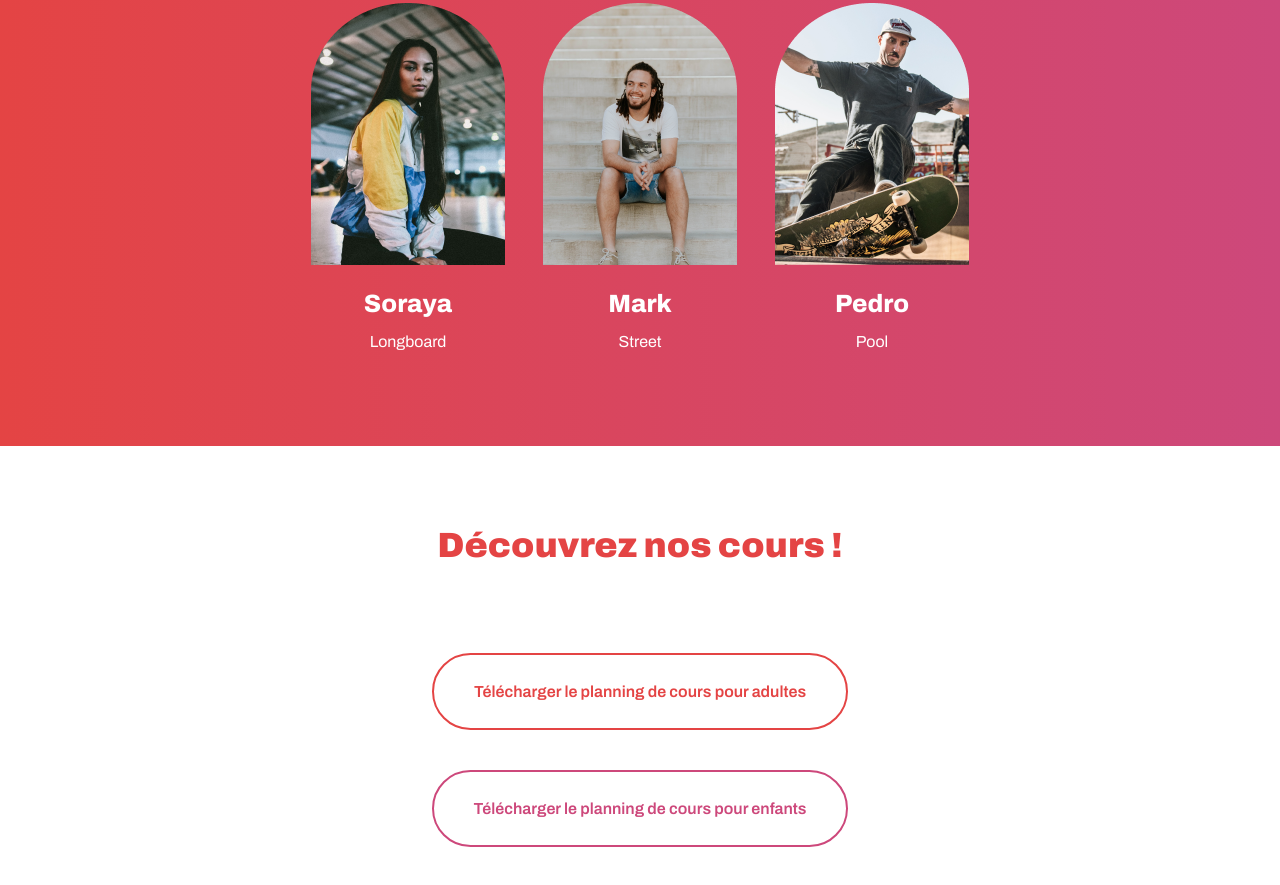
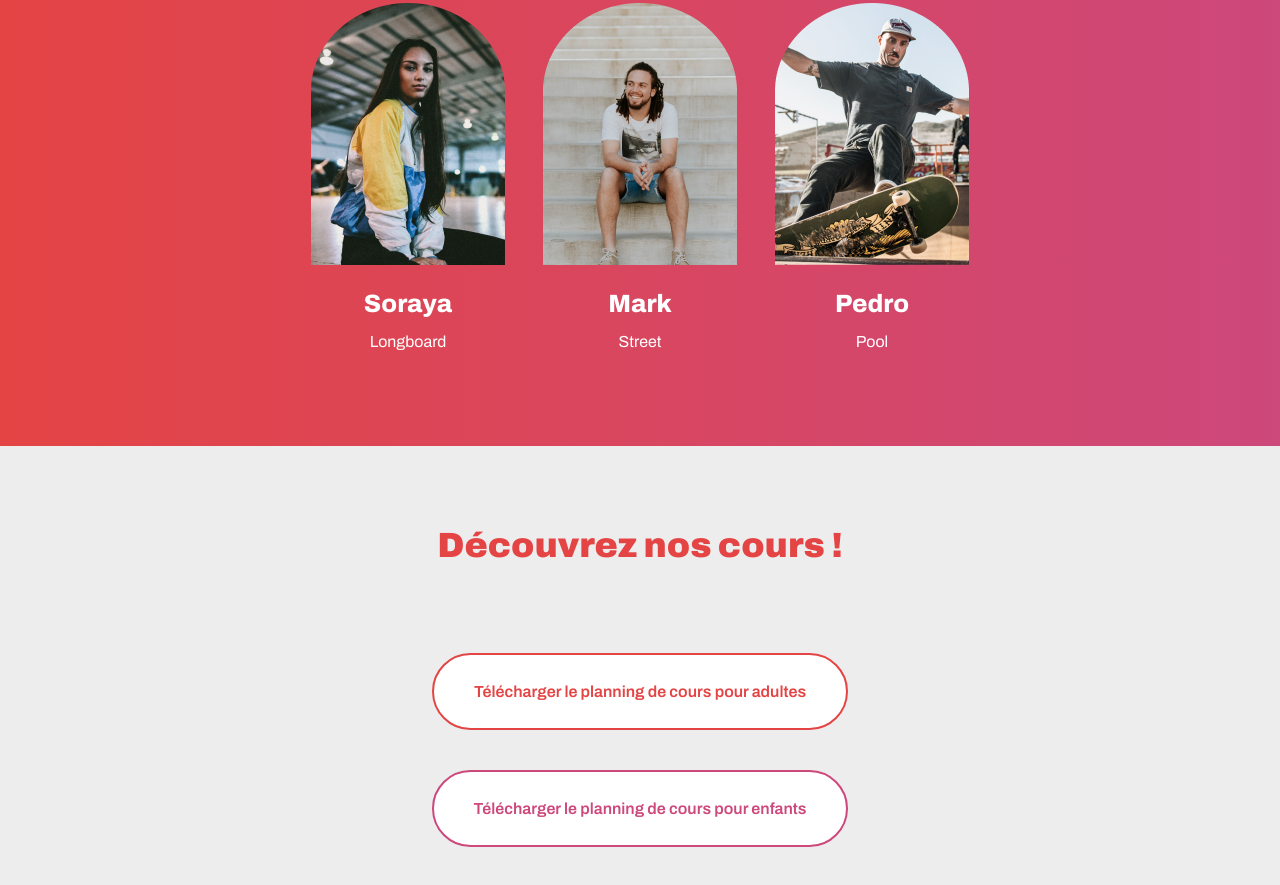
Before and after one commit to lucallrain/P2_HTML, a plain HTML site: page index.html in a window 1280 px wide. Shown: the part 1517-2402 px from the top of the page. Drawn offline with Linux system fonts and the light colour scheme.

Commit message:
p2 finit

```diff
--- a/index.html
+++ b/index.html
@@ -79,7 +79,7 @@
             </div>
           </div>
         </section>
-        <section class="directionColumn">
+        <section class="sectionLightGreyBackground">
           <div>
             <h2>Découvrez nos cours !</h2>
             <div class="directionRow">
```
